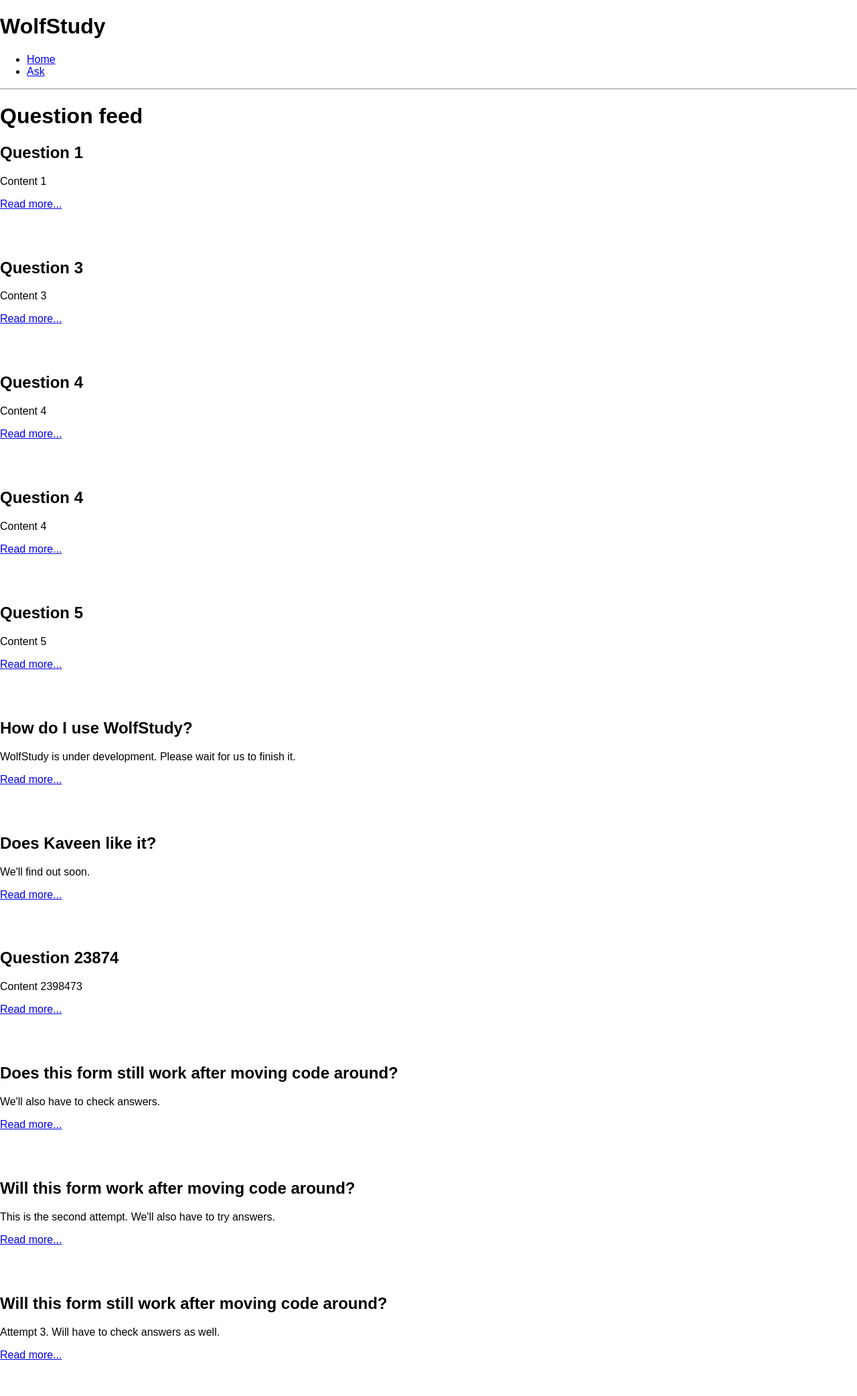
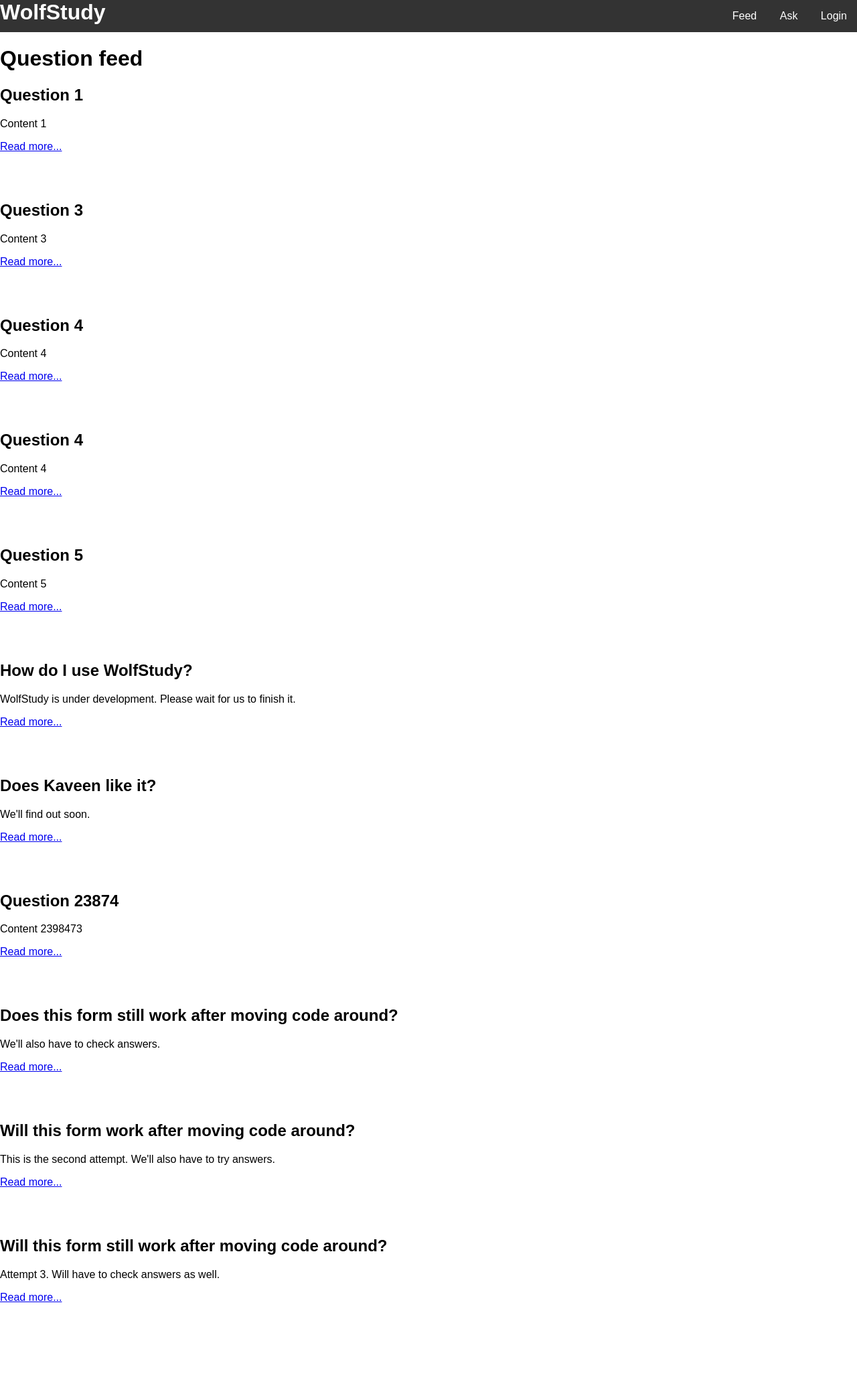
Before and after one commit to xmiao2/wolfstudy, a Flask app: page / in a window 1280 px wide. Shown: the whole page at 67% size. After the commit the page ends 1944 px from the top, so only its background shows below. Run offline with Flask 2, Linux system fonts and the light colour scheme; data comes from the database, SQL or seed files in the repository.

Commit message:
Creates styled WolfStudy header

```diff
--- a/flask-app/wolfstudy/static/css/main.css
+++ b/flask-app/wolfstudy/static/css/main.css
@@ -0,0 +1,50 @@
+header {
+    background-color: #333333;
+
+    /* This makes the header's height expand to the
+     * height of its floated children. */
+    overflow: hidden;
+}
+
+header #logo,
+header #logo a:link,
+header #logo a:visited,
+header #logo a:hover {
+    margin: 0px;
+    color: white;
+    text-decoration: none;
+    float: left;
+}
+
+header nav {
+    float: right;
+}
+
+header nav ul {
+    list-style-type: none;
+    padding: 0px;
+    margin: 0px;
+}
+
+header nav li {
+    display: inline-block;
+}
+
+header nav a {
+    display: block;
+    padding: 15px;
+}
+
+header nav a:link,
+header nav a:visited {
+    color: white;
+    text-decoration: none;
+}
+
+header nav a:hover {
+    background-color: black;
+}
+
+#content {
+    clear: both;
+}
--- a/flask-app/wolfstudy/templates/base.html
+++ b/flask-app/wolfstudy/templates/base.html
@@ -19,18 +19,19 @@
 
     <body>
         <header>
-            <h1>WolfStudy</h1>
+            <h1 id="logo"><a href="/">WolfStudy</a></h1>
 
             <nav>
                 <ul>
-                    <li><a href="/">Home</a></li>
+                    <li><a href="/feed">Feed</a></li>
                     <li><a href="/ask">Ask</a></li>
+                    <li><a href="/login">Login</a></li>
                 </ul>
             </nav>
         </header>
 
-        <hr>
-
-        {% block content %}{% endblock %}
+        <div id="content">
+            {% block content %}{% endblock %}
+        </div>
     </body>
 </html>
```
